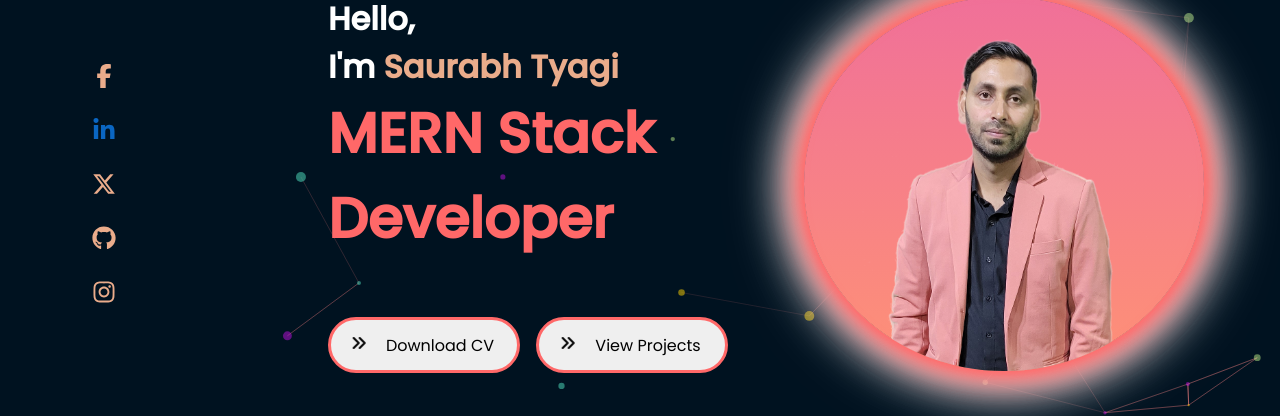
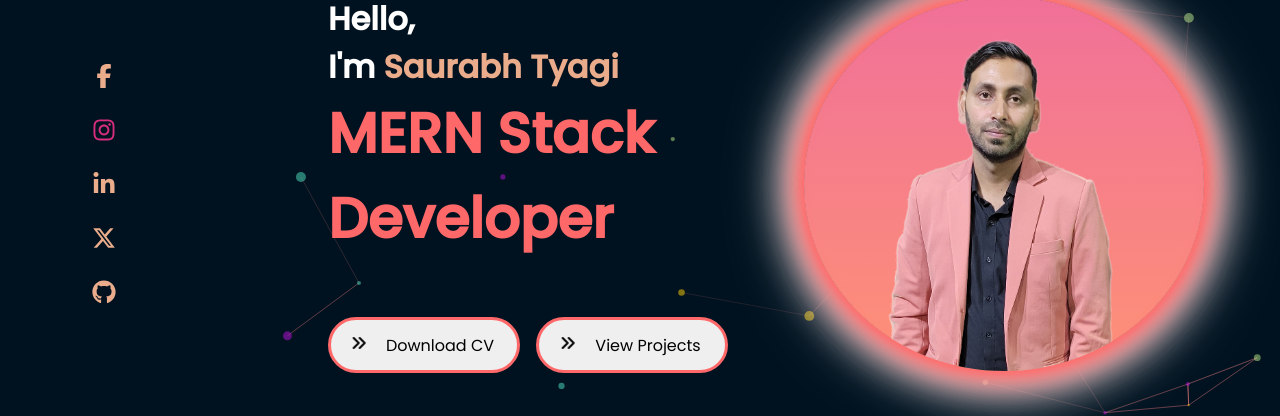
Before and after one commit to SAURABHTY01/personal-portfolio, a React (Create React App) app: page / in a window 1280 px wide. In both pictures the pointer is over the icon 104 px from the left and 378 px from the top of the page. Shown: the part 248-664 px from the top of the page. Built offline with nearby package versions, Linux system fonts and the light colour scheme.

Commit message:
initial commit

```diff
--- a/src/pages/Home.js
+++ b/src/pages/Home.js
@@ -19,10 +19,10 @@ const Home = () => {
       <div className="home-content">
         <div className="social-icons">
           <FaFacebookF className="fa-brands" />
+          <FaInstagram className="fa-brands" />
           <FaLinkedinIn className="fa-brands" />
           <FaXTwitter className="fa-brands" />
           <FaGithub className="fa-brands" />
-          <FaInstagram className="fa-brands" />
         </div>
         <div className="content">
           <div className="profile-content">
--- a/src/style/main.css
+++ b/src/style/main.css
@@ -125,11 +125,11 @@
 }
 
 .social-icons .fa-brands:hover:nth-child(2) {
-  color: #0a66c2;
+  color: #d92e7f;
 }
 
-/* .social-icons .fa-brands:hover:nth-child(3) {
-  background-color: -webkit-radial-gradient(
+/* .social-icons .fa-brands:hover:nth-child(2) {
+  background: -webkit-radial-gradient(
     33% 100% circle,
     #fed373 4%,
     #f15245 30%,
@@ -137,7 +137,7 @@
     #9b36b7 85%,
     #515ecf
   );
-  background-color: radial-gradient(
+  background: radial-gradient(
     circle at 33% 100%,
     #fed373 4%,
     #f15245 30%,
@@ -147,9 +147,11 @@
   );
   -webkit-background-clip: text;
   -webkit-text-fill-color: transparent;
-  /* transition: background 0.5s ease-in-out; */
-*/ .social-icons .fa-brands:hover:nth-child(3) {
-  color: #d92e7f;
+  transition: background 0.5s ease-in-out;
+} */
+
+.social-icons .fa-brands:hover:nth-child(3) {
+  color: #0a66c2;
 }
 
 .social-icons .fa-brands:hover:nth-child(4) {
```
